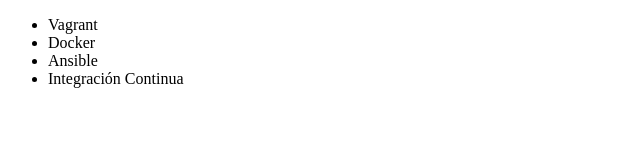
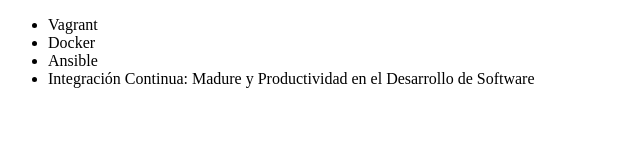
Before and after one commit to LuisAlbertoCortezP2022/alura-git, a plain HTML site: page index.html in a window 1280 px wide. Shown: the whole page, without its empty margins (0-640 px from the left). Drawn offline with Linux system fonts and the light colour scheme.

Commit message:
Renombrando curso de Integración Continua

```diff
--- a/index.html
+++ b/index.html
@@ -9,7 +9,7 @@
             <li>Vagrant</li>
             <li>Docker</li>
             <li>Ansible</li>
-            <li>Integración Continua</li>
+            <li>Integración Continua: Madure y Productividad en el Desarrollo de Software</li>
         </ul>
     </body>
 </html>
```
